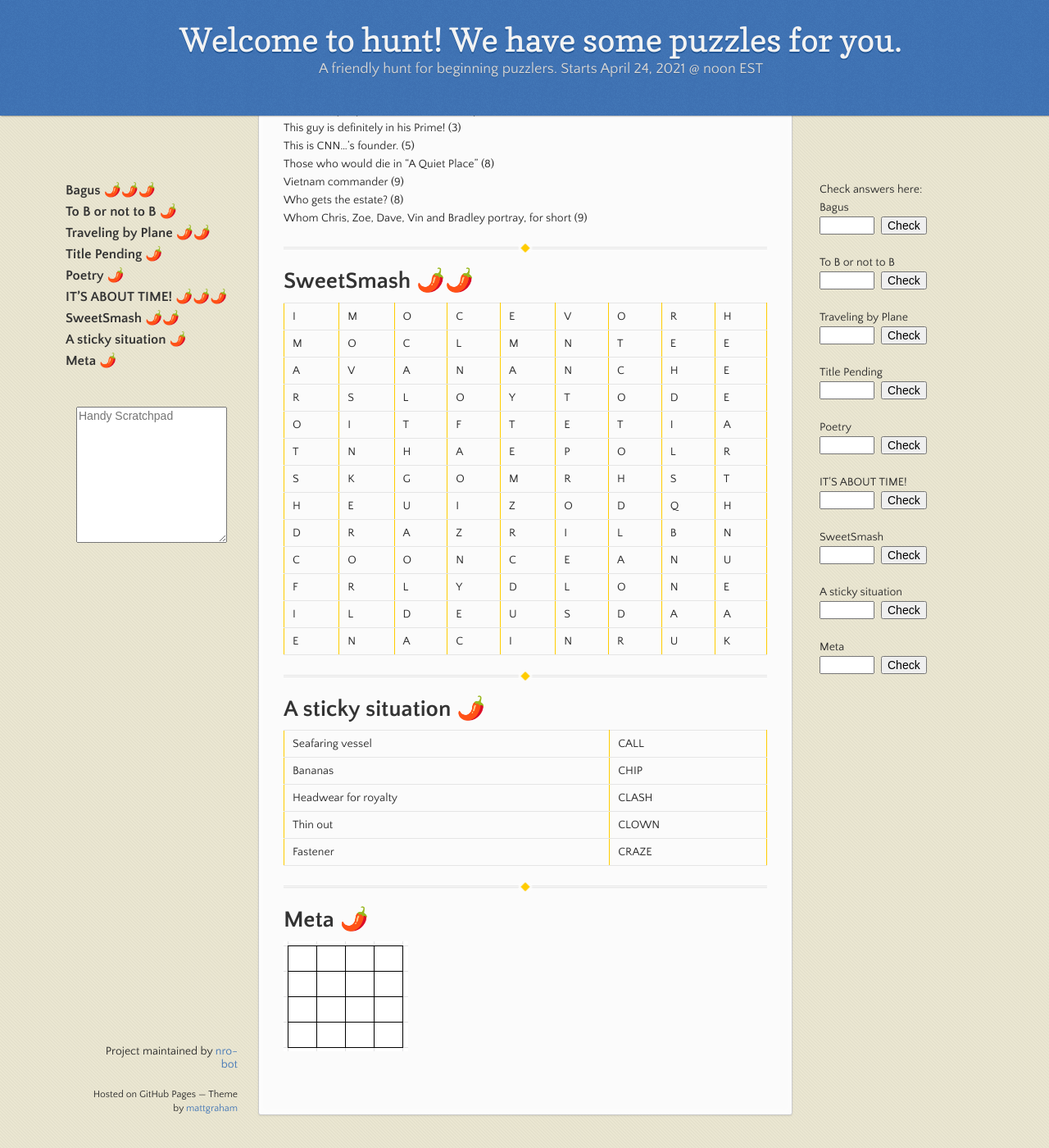
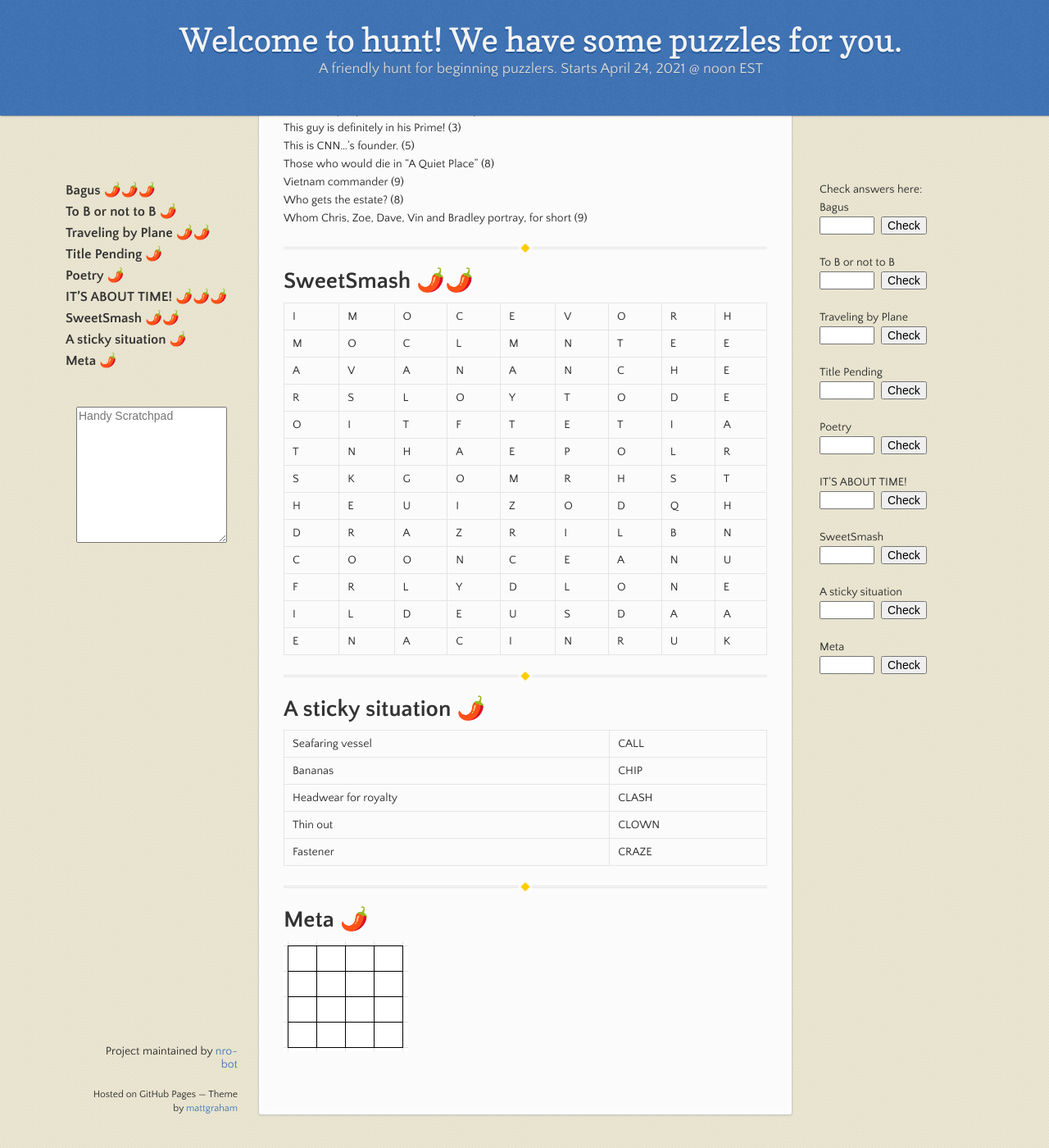
Before and after one commit to nro-bot/aprilhunt, a Jekyll site: the page built from Welcome to mini hunt!.md, in a window 1280 px wide and 1400 px high, scrolled down 3075 px. Shown: the whole window at 82% size. Built offline with Jekyll 4.4.1, drawn with Linux system fonts in a browser that asks for light colours; our own code applies the rules of GitHub Pages for plain Markdown files.

Commit message:
make table borders uniform gray

```diff
--- a/_sass/jekyll-theme-leap-day.scss
+++ b/_sass/jekyll-theme-leap-day.scss
@@ -127,11 +127,13 @@ td {
   text-align:left;
   padding:5px 10px;
   border-bottom:1px solid #e5e5e5;
-  border-right: 1px solid #ffcc00;
+  //border-right: 1px solid #ffcc00;
+  border-right: 1px solid #e5e5e5;
   border-top: 1px solid #e5e5e5;
 
   &:first-child {
-    border-left: 1px solid #ffcc00;
+    //border-left: 1px solid #ffcc00;
+    border-left: 1px solid #e5e5e5;
   }
 }
 
```
